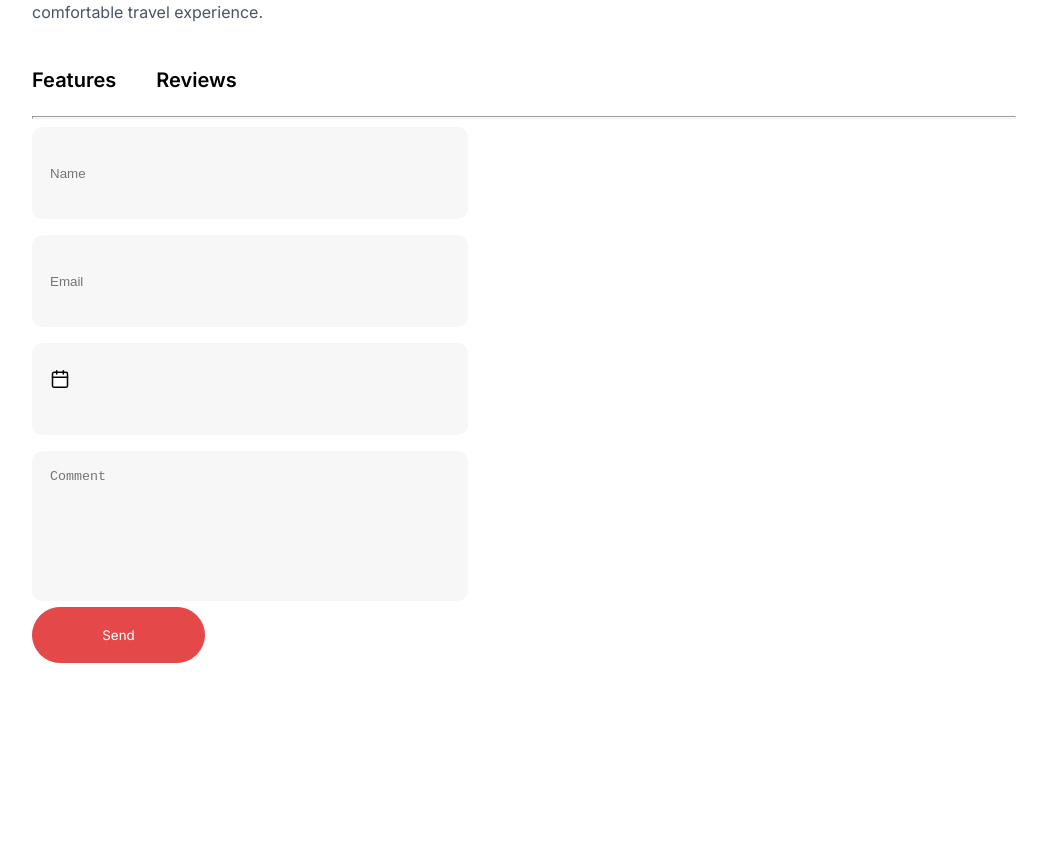
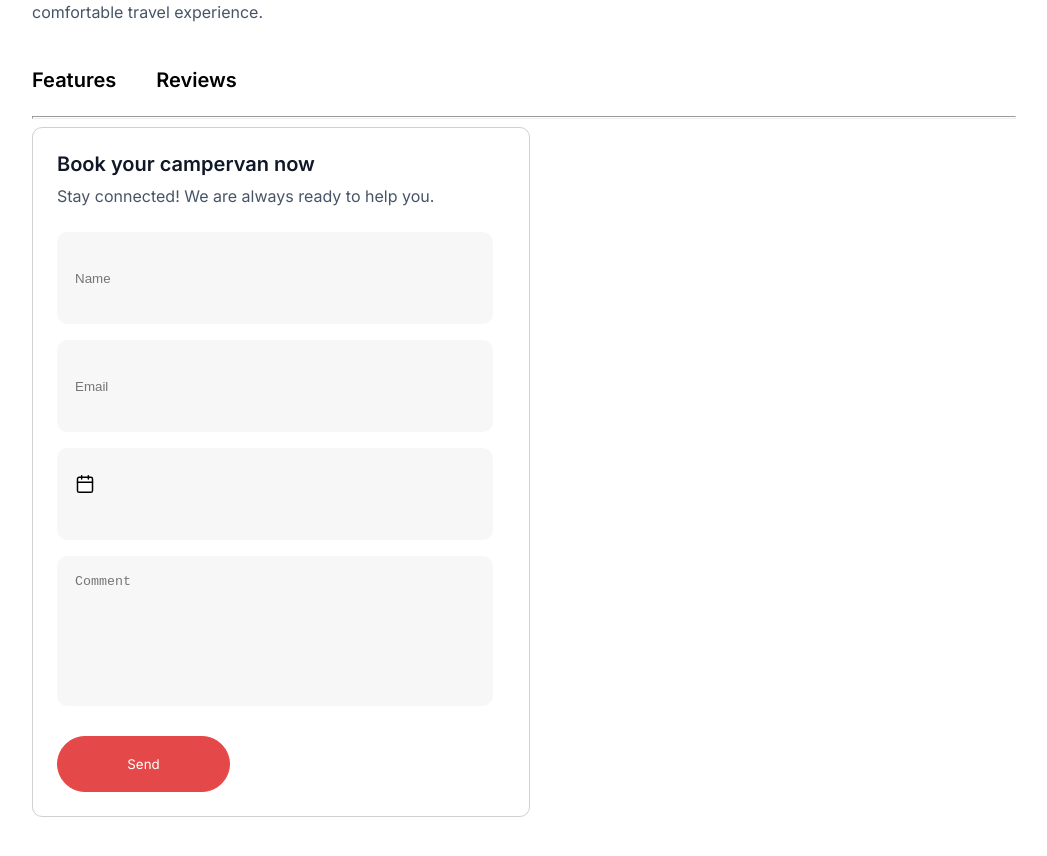
Before and after one commit to jackavryashnik/campers-rent, a React (Vite) app: page / in a window 1280 px wide. Shown: the part 588-1444 px from the top of the page, without its empty margins (117-1164 px from the left). Before the commit the page ends 1299 px from the top, so only its background shows below. Built offline with nearby package versions, Linux system fonts and the light colour scheme; the HTML template or start-up script is replaced by a standard one.

Commit message:
update 2

```diff
--- a/package.json
+++ b/package.json
@@ -18,6 +18,7 @@
     "react": "^18.2.0",
     "react-datepicker": "^7.2.0",
     "react-dom": "^18.2.0",
+    "react-hot-toast": "^2.4.1",
     "react-router-dom": "^6.23.1",
     "yup": "^1.4.0"
   },
--- a/src/components/BookForm/BookForm.jsx
+++ b/src/components/BookForm/BookForm.jsx
@@ -4,6 +4,7 @@ import { useId } from 'react';
 import * as Yup from 'yup';
 import css from './BookForm.module.css';
 import Calendar from '../Calendar/Calendar';
+import { Toaster, toast } from 'react-hot-toast';
 
 const validationSchema = Yup.object({
   name: Yup.string().required('Required'),
@@ -13,7 +14,9 @@ const validationSchema = Yup.object({
 });
 
 const handleBook = async (values, actions) => {
-  return 'Booked';
+  console.log(values);
+  toast.success('Camper successfully booked!');
+  actions.resetForm();
 };
 
 const BookForm = () => {
@@ -25,6 +28,8 @@ const BookForm = () => {
       validationSchema={validationSchema}
     >
       <Form className={css.form}>
+        <h2 className={css.title}>Book your campervan now</h2>
+        <p className={css.text}>Stay connected! We are always ready to help you.</p>
         <div className={css.inputs}>
           <div className={css.inputWrapper}>
             <Field type="text" name="name" id={`${bookFormId}-name`} className={css.input} placeholder="Name" />
@@ -58,6 +63,7 @@ const BookForm = () => {
         <Button type="submit" style="filled">
           Send
         </Button>
+        <Toaster position="top-center" />
       </Form>
     </Formik>
   );
--- a/src/components/BookForm/BookForm.module.css
+++ b/src/components/BookForm/BookForm.module.css
@@ -1,7 +1,27 @@
+.form {
+  padding: 24px;
+  border: 1px solid rgba(16, 24, 40, 0.2);
+  border-radius: 10px;
+  width: 448px;
+}
+
+.title {
+  font-weight: 600;
+  font-size: 20px;
+  line-height: 120%;
+  margin-bottom: 8px;
+}
+
+.text {
+  color: var(--color-text);
+  margin-bottom: 24px;
+}
+
 .inputs {
   display: flex;
   flex-direction: column;
   gap: 16px;
+  margin-bottom: 24px;
 }
 
 .input,
```
Also changed, not shown: 1 other file (tests, documents, lock files or other folders).
